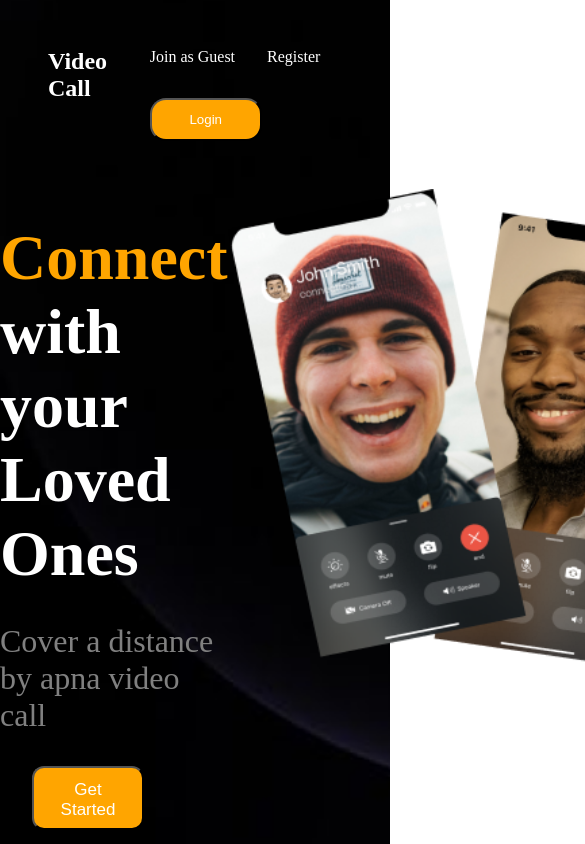
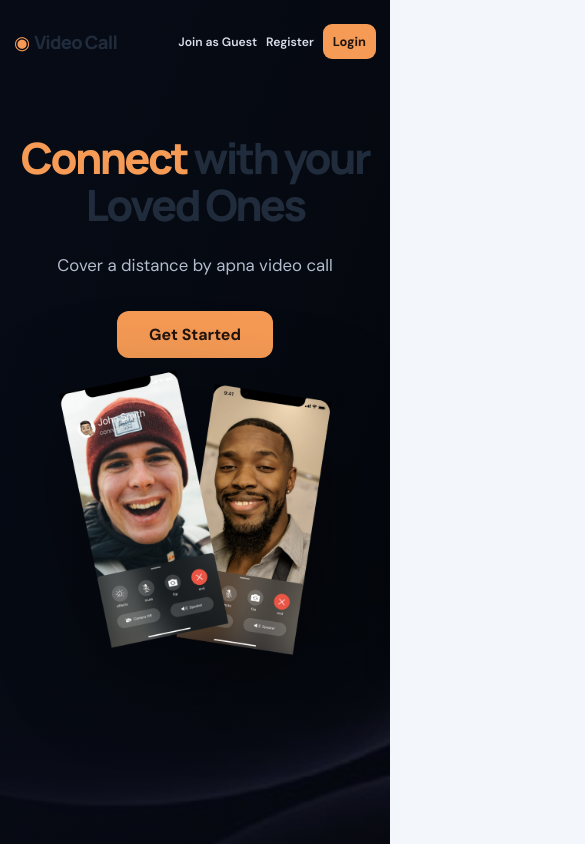
Before and after one commit to Manas-Turlapati/Peer-Connect-Live-Conferencing, a React app in the folder frontend/: page / in a window 390 px wide. Shown: the top 844 px of the page, 585 px wide, since content can reach past the window. Built offline with nearby package versions, Linux system fonts and the light colour scheme; no server answers; the HTML template or start-up script is replaced by a standard one.

Commit message:
redesigned the ui

```diff
--- a/frontend/src/App.css
+++ b/frontend/src/App.css
@@ -1,62 +1,128 @@
-.landing-container{
-  width:100vw;
-  height:100vh;
-  background:url("/background.png");
-  background-repeat: no-repeat;
-  background-size: cover;
+@import url('https://fonts.googleapis.com/css2?family=DM+Sans:wght@400;500;600;700&family=Manrope:wght@500;600;700;800&display=swap');
+
+:root {
+  font-family: 'DM Sans', 'Segoe UI', sans-serif;
+  color: #202b3b;
+  background: #f3f6fa;
+  font-synthesis: none;
+  text-rendering: optimizeLegibility;
+  -webkit-font-smoothing: antialiased;
+  -moz-osx-font-smoothing: grayscale;
+  font-optical-sizing: auto;
+  font-weight: 400;
+  --surface: #ffffff;
+  --line: #dce3ec;
+  --muted: #637186;
+  --accent: #f69b55;
+  --accent-dark: #e47f37;
 }
-nav .landing-nav-title h2{
-  color: white;
+
+* { box-sizing: border-box; }
+html { min-width: 320px; min-height: 100%; }
+body { margin: 0; min-width: 320px; min-height: 100vh; }
+button, input { font: inherit; }
+button { cursor: pointer; }
+a { color: inherit; }
+img, video { max-width: 100%; }
+
+.landing-container {
+  min-height: 100vh;
+  overflow: hidden;
+  background: linear-gradient(110deg, rgba(7,12,23,.94) 4%, rgba(7,12,23,.72) 56%, rgba(7,12,23,.4)), url('/background.png') center/cover no-repeat;
 }
-nav{
-  padding: 3rem;
+.landing-container nav {
+  width: min(1200px, 100% - 64px);
+  min-height: 96px;
+  margin: auto;
+  padding: 24px 0;
   display: flex;
+  align-items: center;
   justify-content: space-between;
+  gap: 24px;
 }
-nav .landing-nav-links a{
-  color: white;
-  text-decoration: white;
+.landing-nav-title h2 { margin: 0; font: 800 1.45rem Manrope, sans-serif; letter-spacing: -.04em; }
+.landing-nav-title h2::before { content: '◉'; color: var(--accent); margin-right: 10px; }
+.landing-nav-links { display: flex; align-items: center; gap: clamp(16px, 3vw, 34px); }
+.landing-nav-links a { color: #d8deea; text-decoration: none; font-weight: 600; font-size: .94rem; }
+.landing-nav-links a:hover { color: var(--accent); }
+.landing-nav-links button, .landing-main-container .landing-sub-container button {
+  border: 0; color: #21140d; background: var(--accent); font-weight: 700;
+  border-radius: 12px; padding: 13px 22px; transition: .2s ease;
 }
-nav .landing-nav-links button{
-  padding: 12px;
-  width:7rem;
-  background-color: orange;
-  color:white;
-  border-radius: 1rem;
+.landing-nav-links button { margin: 0; }
+.landing-nav-links button:hover, .landing-main-container .landing-sub-container button:hover { background: #ffb477; transform: translateY(-2px); }
+.landing-main-container {
+  width: min(1200px, 100% - 64px); min-height: calc(100vh - 96px); margin: auto;
+  display: grid; grid-template-columns: 1fr 1fr; align-items: center; gap: 40px; padding: 28px 0 72px;
+}
+.landing-main-container .landing-sub-container { max-width: 610px; }
+.landing-main-container .landing-sub-container h1 {
+  margin: 0; font: 800 clamp(2.7rem, 6vw, 5.2rem)/1.08 Manrope, sans-serif; letter-spacing: -.06em;
+}
+.landing-main-container .landing-sub-container h1 span { color: var(--accent); }
+.landing-main-container .landing-sub-container p { margin: 24px 0 0; color: #b3bdce; font-size: clamp(1.05rem, 2vw, 1.35rem); line-height: 1.6; }
+.landing-main-container .landing-sub-container button { margin-top: 32px; min-width: 156px; font-size: 1rem; }
+.landing-image { display: flex; justify-content: center; align-items: center; }
+.landing-main-container .landing-image img { width: min(100%, 470px); height: auto; max-height: 68vh; object-fit: contain; filter: drop-shadow(0 24px 50px rgba(0,0,0,.38)); }
 
+/* Lobby, meeting, and history screens */
+.meeting-lobby, .history-page, .meeting-room { min-height: 100vh; background: radial-gradient(ellipse at 20% 0%, #ffffff 0, #f3f6fa 62%, #eaf0f6 100%); }
+.meeting-lobby { display: grid; place-items: center; padding: 28px; }
+.lobby-card, .history-card { width: min(100%, 720px); padding: clamp(24px, 5vw, 48px); border: 1px solid var(--line); border-radius: 24px; background: var(--surface); box-shadow: 0 18px 48px rgba(31,48,73,.11); }
+.lobby-card { text-align: center; }
+.lobby-card h1, .history-card h1 { margin: 0 0 26px; font: 800 clamp(1.8rem, 4vw, 2.5rem) Manrope, sans-serif; letter-spacing: -.04em; }
+.lobby-card h1, .history-card h1 { color: #1d2939; }
+.lobby-card .MuiInputLabel-root { color: #59677b; }
+.lobby-card .MuiOutlinedInput-root { color: #202b3b; background: #fff; }
+.lobby-card .MuiOutlinedInput-notchedOutline { border-color: #cbd5e1; }
+.lobby-preview { position: relative; width: min(100%, 460px); aspect-ratio: 16/9; margin: 28px auto 0; overflow: hidden; border: 1px solid var(--line); border-radius: 18px; background: #182334; }
+.lobby-preview video { display: block; width: 100%; height: 100%; object-fit: cover; }
+.lobby-card { width: min(100%, 620px); background: rgba(255,255,255,.96); }
+.lobby-actions { display: flex; flex-wrap: wrap; justify-content: center; gap: 10px; }
+.lobby-card .MuiButton-root { margin: 6px !important; border-radius: 10px; text-transform: none; font-weight: 700; }
+.lobby-card .MuiTextField-root { max-width: 100%; }
+.history-page { padding: clamp(24px, 6vw, 72px) 20px; }
+.history-card { margin: 0 auto; }
+.history-card ul { list-style: none; padding: 0; margin: 0; display: grid; gap: 10px; }
+.history-card li { padding: 16px 18px; overflow-wrap: anywhere; border: 1px solid var(--line); border-radius: 12px; background: #f8fafc; color: #344256; }
+
+.meeting-room { padding: clamp(12px, 3vw, 32px); display: flex; flex-direction: column; gap: 20px; }
+.meeting-video-grid { flex: 1; min-height: 45vh; display: grid; grid-template-columns: repeat(auto-fit, minmax(min(100%, 320px), 1fr)); align-content: center; gap: 16px; }
+.meeting-video-grid video { width: 100%; min-height: 230px; max-height: calc(100vh - 190px); aspect-ratio: 16/9; object-fit: cover; border: 1px solid var(--line); border-radius: 18px; background: #05070c; }
+.meeting-toolbar { display: flex; align-items: center; justify-content: center; flex-wrap: wrap; gap: 10px; padding: 14px; border: 1px solid var(--line); border-radius: 18px; background: #fff; box-shadow: 0 8px 24px rgba(31,48,73,.08); }
+.meeting-toolbar button { margin: 0; border: 1px solid #d5deea; border-radius: 10px; padding: 11px 16px; color: #26354a; background: #eef3f8; font-weight: 600; }
+.meeting-toolbar button:hover { background: #e0e8f1; }
+.meeting-toolbar .leave-button { color: #fff; background: #c9474e; border-color: #c9474e; }
+.meeting-toolbar .room-id { margin: 0 8px; color: var(--muted); overflow-wrap: anywhere; }
+.chat-container { width: min(350px, calc(100vw - 24px)); height: min(480px, 70vh); right: 12px; bottom: 12px; border-color: var(--line); background: #fff; color: #202b3b; box-shadow: 0 18px 55px rgba(31,48,73,.2); }
+.chat-header { background: #26354a; }
+.chat-messages { background: #f7f9fc; color: #202b3b; }
+.chat-message { padding: 9px 11px; margin-bottom: 10px; border-radius: 10px; background: #eaf0f6; overflow-wrap: anywhere; }
+.chat-message strong { color: #b95e24; }
+.chat-text { margin: 5px 0 0; color: #344256; }
+.chat-input { background: #fff; border-color: var(--line); }
+
+@media (max-width: 720px) {
+  .landing-container nav, .landing-main-container { width: min(100% - 36px, 560px); }
+  .landing-container nav { min-height: 78px; }
+  .landing-nav-links { gap: 14px; }
+  .landing-nav-links a { font-size: .85rem; }
+  .landing-nav-links button { padding: 10px 14px; }
+  .landing-main-container { min-height: auto; grid-template-columns: 1fr; gap: 12px; padding: 52px 0 36px; text-align: center; }
+  .landing-main-container .landing-sub-container { margin: auto; }
+  .landing-main-container .landing-image img { width: min(70vw, 330px); max-height: 38vh; }
+  .meeting-video-grid { min-height: 0; grid-template-columns: 1fr; }
+  .meeting-video-grid video { min-height: 0; max-height: 56vh; }
 }
-nav .landing-nav-links a,button{
-  margin-left:2rem;
+@media (max-width: 420px) {
+  .landing-container nav, .landing-main-container { width: calc(100% - 28px); }
+  .landing-container nav { gap: 12px; }
+  .landing-nav-title h2 { font-size: 1.15rem; white-space: nowrap; }
+  .landing-nav-title h2::before { margin-right: 5px; }
+  .landing-nav-links { gap: 9px; }
+  .landing-nav-links a { font-size: .76rem; }
+  .landing-nav-links button { padding: 9px 10px; border-radius: 9px; font-size: .8rem; }
+  .meeting-lobby { padding: 14px; }
+  .meeting-toolbar { padding: 10px; }
+  .meeting-toolbar button { flex: 1 1 42%; }
 }
-.landing-main-container{
-  display: flex;
-  justify-content: space-evenly;
-}
-.landing-main-container .landing-image img{
-  height: 30rem;
-  width:30rem;
-}
-.landing-main-container .landing-sub-container h1,button{
-  color:white;
-  margin-top: 2rem;
-}
-.landing-main-container .landing-sub-container h1{
-  font-size: 4rem;
-}
-.landing-main-container .landing-sub-container p{
-  color:grey;
-  margin-top:2rem;
-  font-size: 2rem;
-}
-span{
-  color:orange
-}
-.landing-main-container .landing-sub-container button{
-  padding:12px;
-  background-color: orange;
-  border-radius: 12px;
-  cursor:pointer;
-  height: 4rem;
-  width:7rem;
-  font-size: 17px;
-}
--- a/frontend/src/pages/History.jsx
+++ b/frontend/src/pages/History.jsx
@@ -27,14 +27,16 @@ function History() {
     display();
   },[])
   return (
-    <>
+    <main className="history-page">
+      <section className="history-card">
       <h1>History of meetings</h1>
       <ul>
         {data.map((el) => (
           <li key={el._id}>{el._id} — {new Date(el.date).toLocaleString()}</li>
         ))}
       </ul>
-    </>
+      </section>
+    </main>
   );
 }
 export default History;
--- a/frontend/src/pages/Login.css
+++ b/frontend/src/pages/Login.css
@@ -78,3 +78,16 @@
     color: orange;
     text-decoration: underline;
   }
+
+  .loginPageWrapper { width: 100%; min-height: 100vh; height: auto; padding: 24px 16px; background-image: linear-gradient(120deg, rgba(12,22,38,.45), rgba(12,22,38,.18)), url("/pexels-steve-29101877.jpg"); background-color: #eaf0f6; }
+  .loginCard { width: min(100%, 440px); max-width: none; border: 1px solid #dce3ec; background: rgba(255,255,255,.96); box-shadow: 0 18px 50px rgba(14,30,52,.2); }
+  .loginTitle { color: #1d2939; }
+  .loginLabel { color: #344256; }
+  .loginInput { border: 1px solid #cbd5e1; color: #202b3b; background: #fff; }
+  .loginFieldsWrapper p { line-height: 1.6; color: #475569; }
+  .loginSubmitBtn { margin: 0; }
+  @media (max-width: 480px) {
+    .loginCard { padding: 26px 20px; }
+    .loginTitle { font-size: 1.4rem; }
+    .loginSubmitBtn { width: 100%; }
+  }
--- a/frontend/src/pages/Register.css
+++ b/frontend/src/pages/Register.css
@@ -78,10 +78,22 @@
     box-shadow: 2px 4px 12px rgba(230, 57, 70, 0.6);
     transform: translateY(-2px);
   }
-  p{
-    color: white;
+  .registerFieldsWrapper p{
+    color: #475569;
   }
   .LoginLink{
     color: orange;
     text-decoration: underline;
   }
+
+  .registerPageWrapper { width: 100%; min-height: 100vh; height: auto; padding: 24px 16px; background-image: linear-gradient(120deg, rgba(12,22,38,.45), rgba(12,22,38,.18)), url("/pexels-steve-29708303.jpg"); background-color: #eaf0f6; }
+  .registerCard { width: min(100%, 460px); max-width: none; border: 1px solid #dce3ec; background: rgba(255,255,255,.96); box-shadow: 0 18px 50px rgba(14,30,52,.2); }
+  .registerTitle { color: #1d2939; }
+  .registerLabel { color: #344256; }
+  .registerInput { border: 1px solid #cbd5e1; color: #202b3b; background: #fff; }
+  .registerFieldsWrapper p { line-height: 1.6; color: #475569; }
+  @media (max-width: 480px) {
+    .registerCard { padding: 26px 20px; }
+    .registerTitle { font-size: 1.4rem; }
+    .registerSubmitBtn { width: 100%; }
+  }
--- a/frontend/src/pages/VideoMeeting.jsx
+++ b/frontend/src/pages/VideoMeeting.jsx
@@ -287,7 +287,8 @@ function VideoMeeting(){
       create?navigate(`/room/${roomId.current}`):navigate(`/room/${room}`);
     }
     return (
-      <div>
+      <div className="meeting-lobby">
+        <section className="lobby-card">
         <h1>Enter the lobby</h1>
         <br />
         <TextField
@@ -352,15 +353,16 @@ function VideoMeeting(){
             </Button>
           </>
         )}
-        <div>
+        <div className="lobby-preview">
           <video
             ref={localVideoRef}
             autoPlay
             muted
             playsInline
-            style={{ width: 300 }}
+            style={{ width: "100%" }}
           />
         </div>
+        </section>
       </div>
     );
 }
```
Also changed, not shown: frontend/src/pages/Room.css (+14 -86 lines), frontend/src/pages/Room.jsx (+7 -4 lines).
